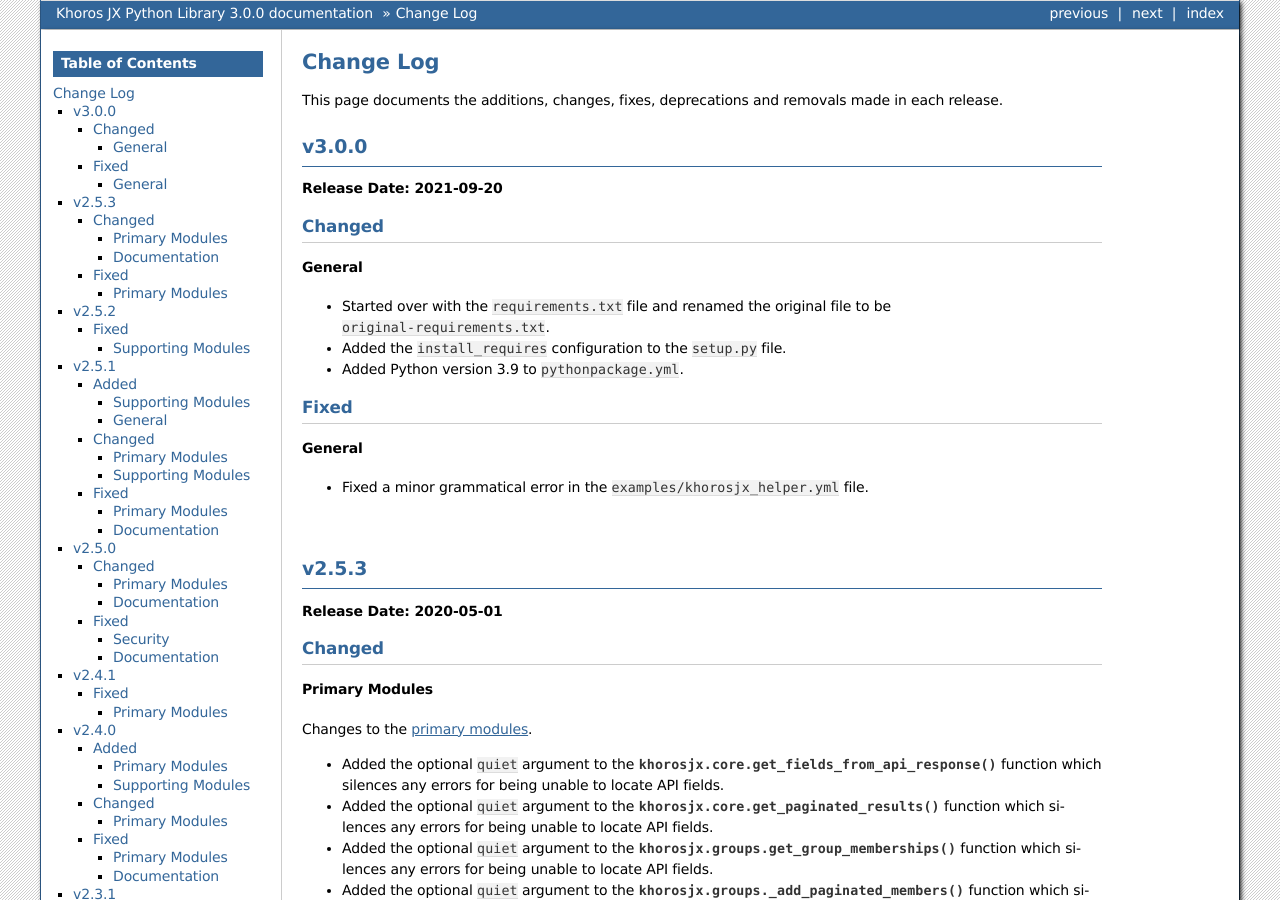
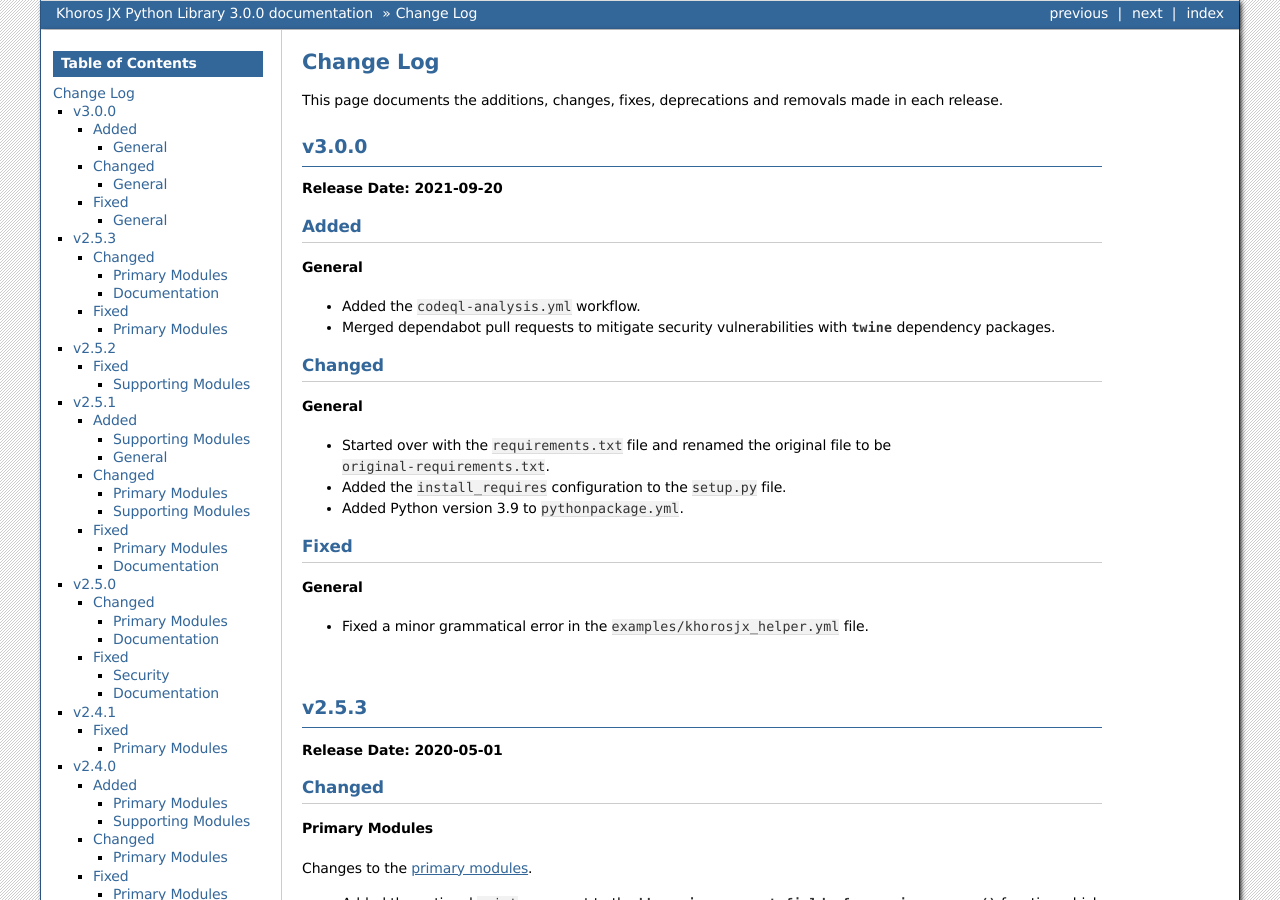
Before and after one commit to jeffshurtliff/khorosjx, a Sphinx documentation site: the page built from docs/changelog.rst, in a window 1280 px wide and 900 px high. Built offline with Sphinx 7.4.7, drawn with Linux system fonts in a browser that asks for light colours.

Commit message:
Updated changelog with latest changes

```diff
--- a/docs/changelog.rst
+++ b/docs/changelog.rst
@@ -7,6 +7,15 @@
 v3.0.0
 ******
 **Release Date: 2021-09-20**
+
+Added
+=====
+
+General
+-------
+* Added the ``codeql-analysis.yml`` workflow.
+* Merged dependabot pull requests to mitigate security vulnerabilities with
+  :py:mod:`twine` dependency packages.
 
 Changed
 =======
```
